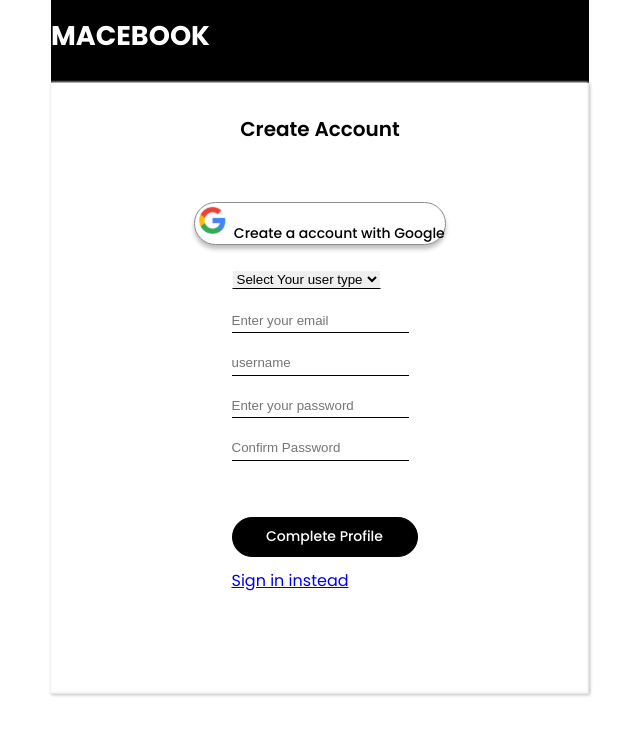
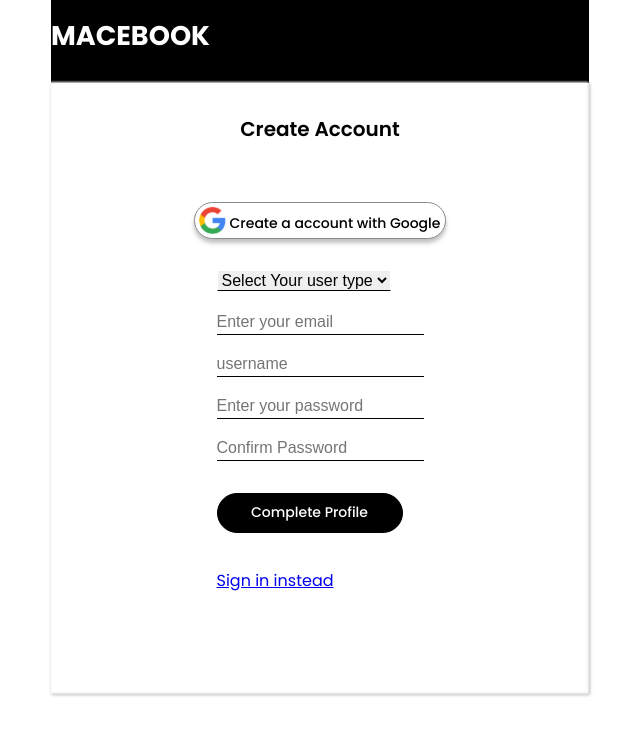
Before and after one commit to TnP-MACE/macebook-frontend, a React (Create React App) app: page /signup in a window 1280 px wide. Shown: the top 734 px of the page, without its empty margins (77-717 px from the left). Built offline with nearby package versions, Linux system fonts and the light colour scheme.

Commit message:
Login/signup/forgot

```diff
--- a/src/pages/ForgotPassword/ForgotPassword.scss
+++ b/src/pages/ForgotPassword/ForgotPassword.scss
@@ -82,7 +82,7 @@
     }
 
     form input {
-
+      font-size:16px;
       border: none;
       outline: none;
       border-bottom: 1px solid $color-black;
--- a/src/pages/Login/Login.js
+++ b/src/pages/Login/Login.js
@@ -42,7 +42,7 @@
 
                     <div className="Login__container-white container">
                         <div className="Login__container-white__sign ">Sign in</div>
-                        <div className="Signup__container-white__google "><img  src={Google}/> Sign in with Google</div>
+                        <div className="Login__container-white__google "><img  src={Google}/><p>Sign in with Google</p></div>
                         <form onSubmit={handleSubmit}>
 
 
--- a/src/pages/Login/Login.scss
+++ b/src/pages/Login/Login.scss
@@ -65,9 +65,10 @@
     }
 
     &__google{
-      position: absolute;
-      padding-top: 11rem;
-      background: $color-white;
+      display:flex;
+      position:absolute;
+      margin-top: 6.43rem;
+      background:$color-white;
       border: 0.5px solid #8D8D8D;
       box-sizing: border-box;
       box-shadow: 0px 4px 4px rgba(0, 0, 0, 0.25);
@@ -80,12 +81,16 @@
       /* identical to box height */
       text-align: center;
 
-      color:$color-black;
 
+      color: $color-black;
+      p {
+        margin-top: 10px;
+        margin-right:5px;
+      }
     }
 
     form input {
-
+      font-size:16px;
       border: none;
       outline: none;
       border-bottom: 1px solid $color-black;
--- a/src/pages/Signup/Signup.js
+++ b/src/pages/Signup/Signup.js
@@ -48,9 +48,9 @@
 
                     <div className="Signup__container-white container">
                         <div className="Signup__container-white__sign ">Create Account</div>
-                        <div className="Signup__container-white__google "><img  src={Google}/> Create a account with Google</div>
+                        <div className="Signup__container-white__google "><img  src={Google}/> <p>Create a account with Google</p></div>
                         <form onSubmit={handleSubmit}>
-                            <div><select name="user"
+                            <div ><select name="user"
 
                                          value={values.user}
                                          onChange={handleChange}
--- a/src/pages/Signup/Signup.scss
+++ b/src/pages/Signup/Signup.scss
@@ -69,6 +69,8 @@
     }
 
     &__google{
+      display:flex;
+
       position: absolute;
       margin-top: 7.43rem;
       background:$color-white;
@@ -86,11 +88,17 @@
 
 
       color: $color-black;
-
+     p{
+       margin-top: 10px;
+       margin-right:5px;
+     }
+    }
+    form{
+      position:center;
     }
 
     form input {
-
+      font-size:16px;
       border: none;
       outline: none;
       border-bottom: 1px solid $color-black;
@@ -103,7 +111,7 @@
       position: absolute;
       width: 186px;
       height: 40px;
-      margin-top: 3.5rem;
+      margin-top: 2rem;
       background: $color-black;
       border: 1px solid $color-black;
       box-sizing: border-box;
@@ -122,7 +130,9 @@
     &__create{
      margin-top: 6.68rem;
     }
-
+    select{
+      font-size:16px ;
+    }
 
 
   }
```
